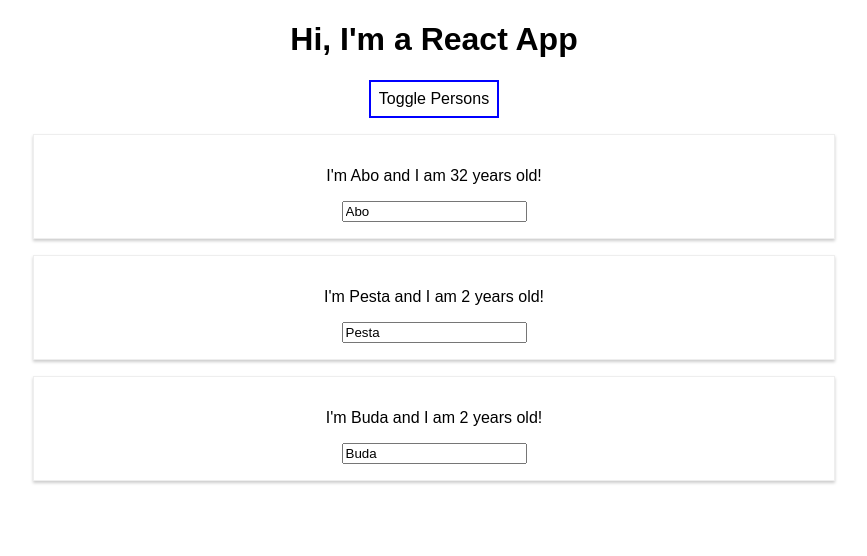
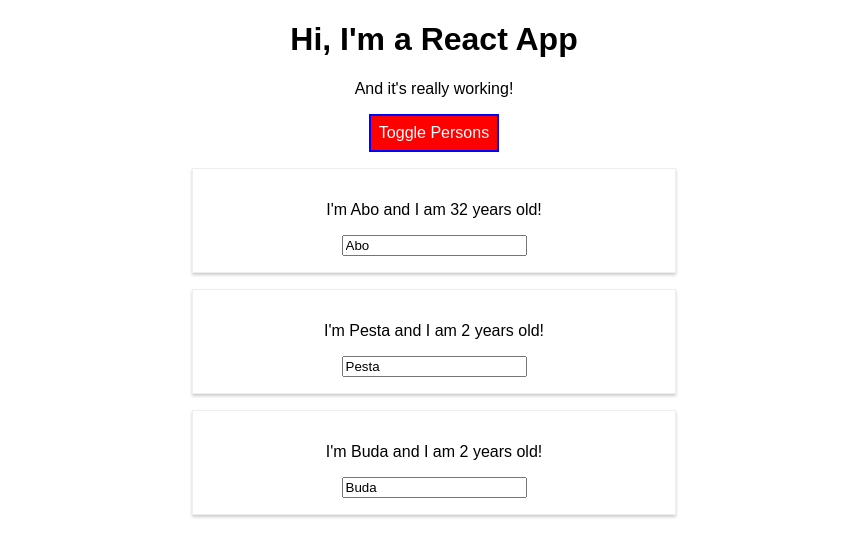
Before and after one commit to BibianaBalBar/React-Guest-List, a React (Create React App) app: page / in a window 1280 px wide. Both pictures are taken after a click on the button "Toggle Persons". Shown: the top 556 px of the page, without its empty margins (206-1073 px from the left). Built offline with nearby package versions, Linux system fonts and the light colour scheme.

Commit message:
conditional styling and radium

```diff
--- a/src/App.css
+++ b/src/App.css
@@ -1,3 +1,16 @@
 .App {
   text-align: center;
 }
+.red {
+  color: red;
+}
+
+.bold {
+  font-weight: bold;
+}
+
+/* @media (min-width: 500px) {
+  .Person {
+    width: 450px;
+  }
+} */
--- a/src/App.js
+++ b/src/App.js
@@ -1,5 +1,6 @@
 import React, { Component } from "react";
 import "./App.css";
+import Radium, { StyleRoot } from "radium";
 import Person from "./Person/Person";
 
 class App extends Component {
@@ -47,11 +48,16 @@
 
   render() {
     const style = {
-      backgroundColor: "white",
+      backgroundColor: "green",
+      color: "white",
       font: "inherit",
       border: "2px solid blue",
       padding: "8px",
       cursor: "pointer",
+      ":hover": {
+        backgroundColor: "lightgreen",
+        color: "black",
+      },
     };
 
     let persons = null;
@@ -72,18 +78,35 @@
           })}
         </div>
       );
+
+      style.backgroundColor = "red";
+      style[":hover"] = {
+        backgroundColor: "salmon",
+        color: "black",
+      };
+    }
+
+    const classes = [];
+    if (this.state.persons.length <= 2) {
+      classes.push("red");
+    }
+    if (this.state.persons.length <= 1) {
+      classes.push("bold");
     }
 
     return (
+      <StyleRoot>
         <div className='App'>
           <h1>Hi, I'm a React App</h1>
+          <p className={classes.join(" ")}>And it's really working!</p>
           <button style={style} onClick={this.togglePersonsHandler}>
             Toggle Persons
           </button>
           {persons}
         </div>
+      </StyleRoot>
     );
   }
 }
 
-export default App;
+export default Radium(App);
--- a/src/Person/Person.js
+++ b/src/Person/Person.js
@@ -1,9 +1,16 @@
 import React from "react";
 import "./Person.css";
+import Radium from "radium";
 
 const person = (props) => {
+  const style = {
+    "@media(min-width: 500px)": {
+      width: "450px",
+    },
+  };
+
   return (
-    <div className='Person'>
+    <div className='Person' style={style}>
       <p onClick={props.click}>
         I'm {props.name} and I am {props.age} years old!
       </p>
@@ -13,4 +20,4 @@
   );
 };
 
-export default person;
+export default Radium(person);
```
Also changed, not shown: 1 other file (tests, documents, lock files or other folders). Lines whose indentation alone changed are shown as unchanged.
